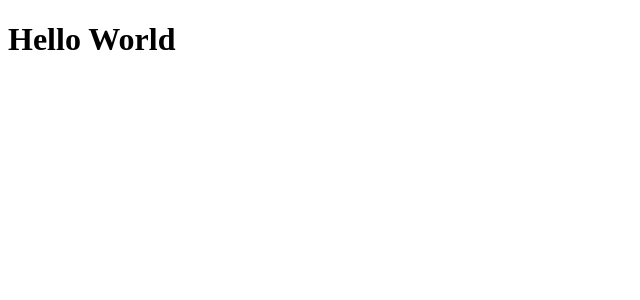
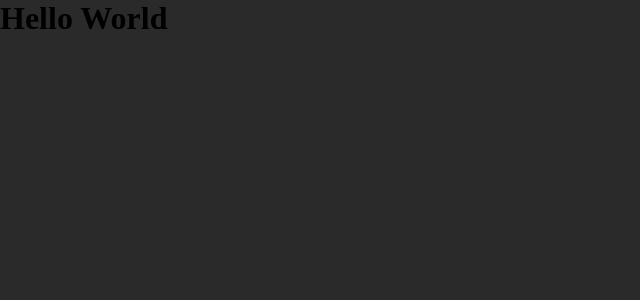
Before and after one commit to Gabriel0109/RocketSeatCourse, a React app in the folder ignite/React/chapter_I/: page / in a window 1280 px wide. Shown: the top 300 px of the page, without its empty margins (0-640 px from the left). Built offline with nearby package versions, Linux system fonts and the light colour scheme.

Commit message:
config workspace

```diff
--- a/ignite/React/chapter_I/package.json
+++ b/ignite/React/chapter_I/package.json
@@ -8,8 +8,10 @@
     "build": "cross-env NODE_ENV=production webpack"
   },
   "dependencies": {
+    "css-loader": "^6.6.0",
     "react": "^17.0.2",
-    "react-dom": "^17.0.2"
+    "react-dom": "^17.0.2",
+    "style-loader": "^3.3.1"
   },
   "devDependencies": {
     "@babel/cli": "^7.17.0",
@@ -19,6 +21,8 @@
     "babel-loader": "^8.2.3",
     "cross-env": "^7.0.3",
     "html-webpack-plugin": "^5.5.0",
+    "node-sass": "^7.0.1",
+    "sass-loader": "^12.4.0",
     "webpack": "^5.68.0",
     "webpack-cli": "^4.9.2",
     "webpack-dev-server": "^4.7.4"
--- a/ignite/React/chapter_I/src/App.jsx
+++ b/ignite/React/chapter_I/src/App.jsx
@@ -1,3 +1,6 @@
+import './styles/global.scss'
+
+
 export function App() {
     return <h1>Hello World</h1>
 }
--- /dev/null
+++ b/ignite/React/chapter_I/src/styles/global.scss
@@ -0,0 +1,10 @@
+* {
+    margin: 0;
+    padding: 0;
+    box-sizing: border-box;
+}
+
+body {
+    font: Arial, Helvetica, sans-serif;
+    background-color: #2a2a2a;
+}
--- a/ignite/React/chapter_I/webpack.config.js
+++ b/ignite/React/chapter_I/webpack.config.js
@@ -29,7 +29,12 @@ module.exports = {
             {
                 test: /\.jsx$/,
                 exclude: /node_modules/,
-                use: 'babel-loader'
+                use: 'babel-loader',
+            },
+            {
+                test: /\.scss$/,
+                exclude: /node_modules/,
+                use: ['style-loader', 'css-loader', 'sass-loader']
             }
         ],
     }
```
Also changed, not shown: 1 other file (tests, documents, lock files or other folders).
